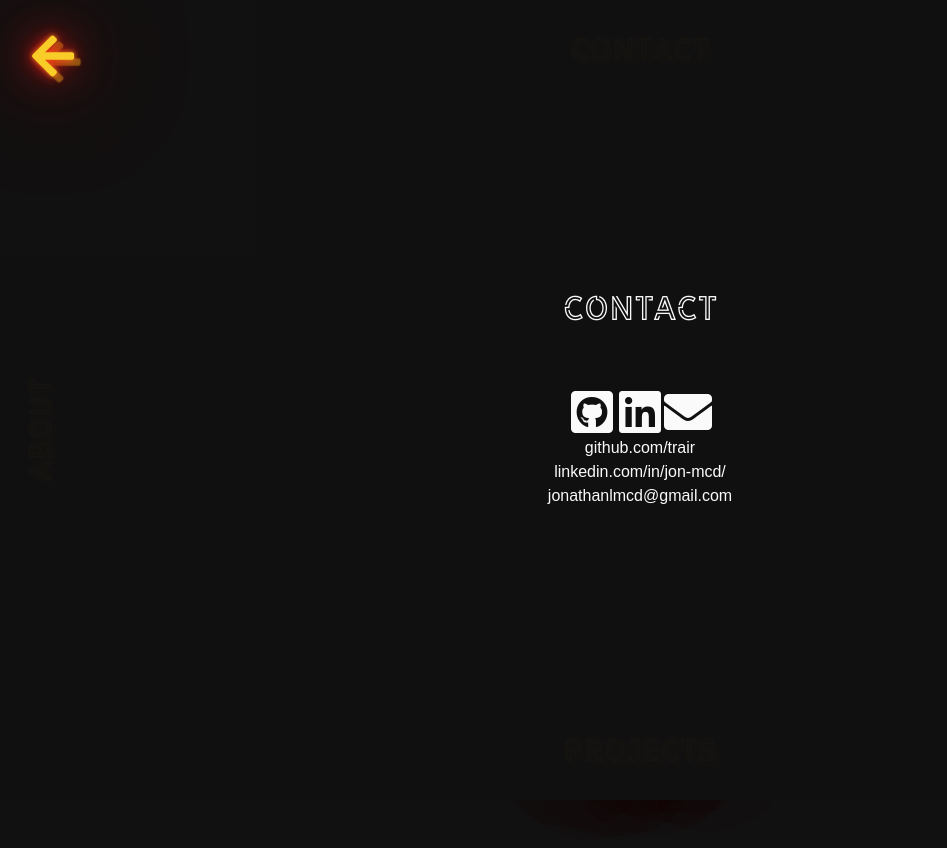
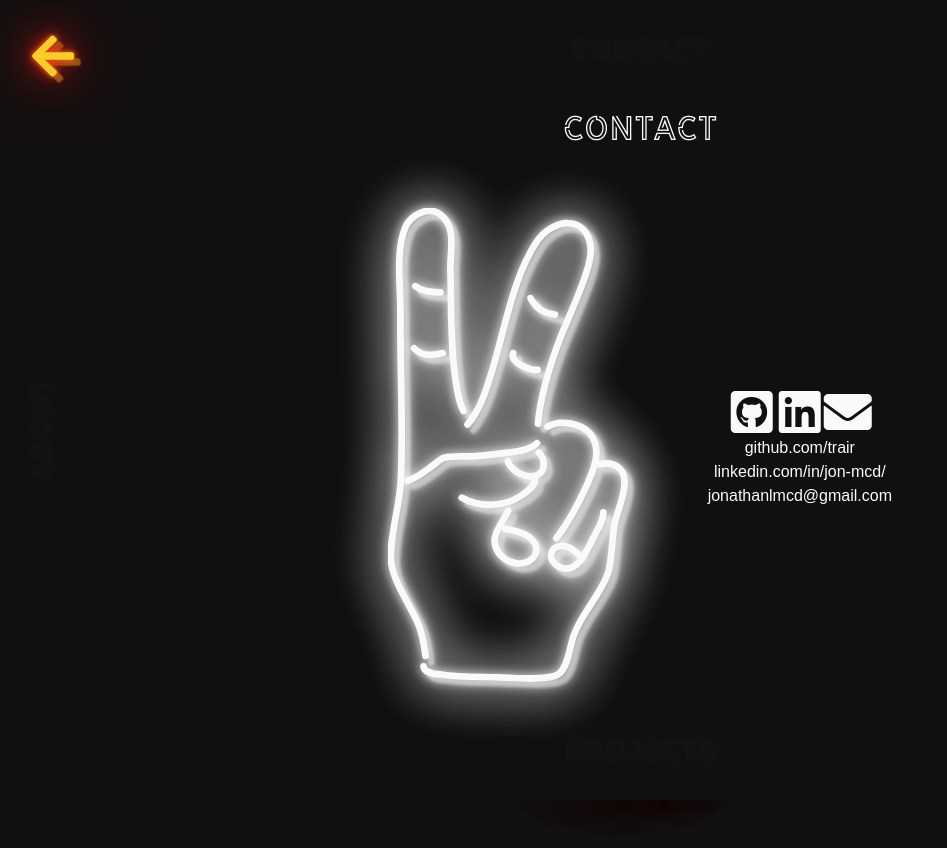
Before and after one commit to jlmcd/portfolio, a React (Create React App) app: page / in a window 1280 px wide. Both pictures are taken after a click on the element "Contact". Shown: the top 848 px of the page, without its empty margins (0-947 px from the left). Built offline with nearby package versions, Linux system fonts and the light colour scheme; a web font is replaced by a local one.

Commit message:
fixed contact page layout

```diff
--- a/package.json
+++ b/package.json
@@ -2,6 +2,8 @@
   "name": "portfolio",
   "version": "0.1.0",
   "private": true,
+  "main": "server/server.js",
+  "proxy": "http://localhost:4000",
   "dependencies": {
     "node-sass": "^4.11.0",
     "react": "^16.8.1",
--- a/src/components/Contact.js
+++ b/src/components/Contact.js
@@ -8,6 +8,74 @@ export default function Contact(props) {
         <i className="fas fa-arrow-left fa-3x" />
       </div>
       <h1>Contact</h1>
+      <div className="contact-container">
+        <svg
+          id="peace"
+          width="100%"
+          height="100%"
+          viewBox="0 0 644 1290"
+          style={{
+            fillRule: "evenodd",
+            clipRule: "evenodd",
+            strokeLinecap: "round",
+            strokeLinejoin: "round",
+            strokeMiterlimit: 1.5
+          }}
+        >
+          <path
+            d="M101.072,1203.96c-4.023,-31.293 -8.564,-60.147 -21.188,-89.3c-20.199,-46.65 -64.803,-110.027 -70.996,-159.84c-7.647,-61.512 22.439,-153.219 25.549,-219.606c7.082,-151.156 -2.427,-302.733 -1.044,-453.958c0.63,-68.945 -13.807,-165.664 13.31,-229.779c13.818,-32.673 62.534,-59.011 94.696,-33.75c44.385,34.862 24.692,100.346 26.236,147.728c3.133,96.092 -0.897,189.659 12.431,285.421c4.303,30.917 7.709,66.364 22.489,94.482"
+            style={{ fill: "none", stroke: "#fff", strokeWidth: "18px" }}
+          />
+          <path
+            d="M140.946,226.702c-23.15,0.331 -48.718,-1.208 -67.568,-16.476"
+            style={{ fill: "none", stroke: "#fff", strokeWidth: "18px" }}
+          />
+          <path
+            d="M147.202,389.932c-26.204,7.321 -57.433,8.369 -77.357,-12.803"
+            style={{ fill: "none", stroke: "#fff", strokeWidth: "18px" }}
+          />
+          <path
+            d="M213.753,581.723c36.809,-42.41 53.194,-102.331 69.063,-154.961c32.413,-107.493 53.989,-241.31 116.381,-335.553c43.172,-65.211 139.149,-74.9 145.676,18.053c3.704,52.75 -60.145,183.759 -80.676,236.876c-28.976,74.969 -53.647,152.929 -61.191,233.267"
+            style={{ fill: "none", stroke: "#fff", strokeWidth: "18px" }}
+          />
+          <path
+            d="M383.147,242.186c12.725,25.861 37.333,40.981 65.738,44.549"
+            style={{ fill: "none", stroke: "#fff", strokeWidth: "18px" }}
+          />
+          <path
+            d="M336.43,390.289c-7.418,20.708 22.787,33.955 37.437,39.485c4.15,1.566 8.402,2.986 12.727,3.981c5.081,1.169 10.258,1.484 15.454,1.262"
+            style={{ fill: "none", stroke: "#fff", strokeWidth: "18px" }}
+          />
+          <path
+            d="M53.377,732.398c26.37,-7.756 50.332,-28.248 72.198,-44.323c7.042,-5.177 16.335,-14.425 25.04,-16.589c24.419,-6.07 52.689,-2.928 77.716,-4.135c32.226,-1.555 64.36,-5.897 96.34,-10.001c23.242,-2.984 58.054,-6.807 75.594,-25.047"
+            style={{ fill: "none", stroke: "#fff", strokeWidth: "18px" }}
+          />
+          <path
+            d="M405.384,657.369c15.573,15.262 20.282,48.819 -3.605,60.041c-25.819,12.128 -71.522,-8.781 -79.504,-36.369"
+            style={{ fill: "none", stroke: "#fff", strokeWidth: "18px" }}
+          />
+          <path
+            d="M198.297,778.6c48.874,26.802 112.811,25.568 159.168,-5.481c14.622,-9.794 38.593,-24.853 37.021,-45.079"
+            style={{ fill: "none", stroke: "#fff", strokeWidth: "18px" }}
+          />
+          <path
+            d="M323.053,813.686c-10.228,21.819 -25.971,41.858 -33.733,64.726c-16.426,48.395 43.795,93.006 87.827,71.326c9.545,-4.699 16.621,-12.145 19.802,-22.317c8.443,-27.003 -16.81,-47.292 -40.075,-54.987c-13.777,-4.557 -27.934,-8.28 -42.349,-10.144"
+            style={{ fill: "none", stroke: "#fff", strokeWidth: "18px" }}
+          />
+          <path
+            d="M578.728,818.211c0.748,17.452 -7.514,30.944 -15.468,45.923c-4.421,8.325 -8.494,16.83 -12.848,25.19c-14.576,27.988 -37.145,83.664 -75.373,79.859c-10.998,-1.094 -20.414,-6.204 -27.919,-14.245c-16.474,-17.65 -9.542,-44.1 15.951,-46.535c19.833,-1.894 38.215,11.226 50.903,24.78"
+            style={{ fill: "none", stroke: "#fff", strokeWidth: "18px" }}
+          />
+          <path
+            d="M428.84,587.851c31.278,-20.145 90.466,-9.911 114.2,18.727c12.518,15.105 17.31,35.632 16.976,54.926c-0.467,26.974 -13.24,55.47 -24.084,79.608c-22.488,50.06 -49.711,102.595 -83.399,146.036"
+            style={{ fill: "none", stroke: "#fff", strokeWidth: "18px" }}
+          />
+          <path
+            d="M95.586,1231.74c2.547,19.805 31.167,19.539 47.279,22.131c50.706,8.156 103.428,5.725 154.628,7.372c37.482,1.206 129.952,10.602 160.488,-8.521c25.262,-15.82 30.978,-75.513 40.733,-103.066c21.475,-60.658 70.614,-107.183 92.059,-167.214c7.012,-19.631 7.354,-41.372 10.027,-61.855c3.48,-26.663 3.239,-54.047 10.096,-80.187c8.956,-34.138 24.63,-66.494 24.827,-102.541c0.213,-38.866 -29.293,-59.327 -66.547,-48.934"
+            style={{ fill: "none", stroke: "#fff", strokeWidth: "18px" }}
+          />
+        </svg>
+        <div>
           <div className="icons">
             <a href="https://github.com/trair">
               <i className="fab fa-github-square fa-3x" />
@@ -22,7 +90,7 @@ export default function Contact(props) {
               <i className="fas fa-envelope fa-3x" />
             </a>
           </div>
-      <div className='contact-text'>
+          <div className="contact-text">
             <a href="https://github.com/trair">
               <h3>github.com/trair</h3>
             </a>
@@ -32,5 +100,7 @@ export default function Contact(props) {
             <h3>jonathanlmcd@gmail.com</h3>
           </div>
         </div>
+      </div>
+    </div>
   );
 }
--- a/src/components/Contact.scss
+++ b/src/components/Contact.scss
@@ -9,6 +9,14 @@
 	flex-direction: column;
 	justify-content: center;
 	align-items: center;
+	.contact-container {
+		display: flex;
+		justify-content: center;
+		align-items: center;
+		svg {
+			margin-right: 5rem;
+		}
+	}
 	.home-button {
     position: absolute;
     left: 2rem;
```
Also changed, not shown: 2 other files (tests, documents, lock files or other folders). Lines whose indentation alone changed are shown as unchanged.
